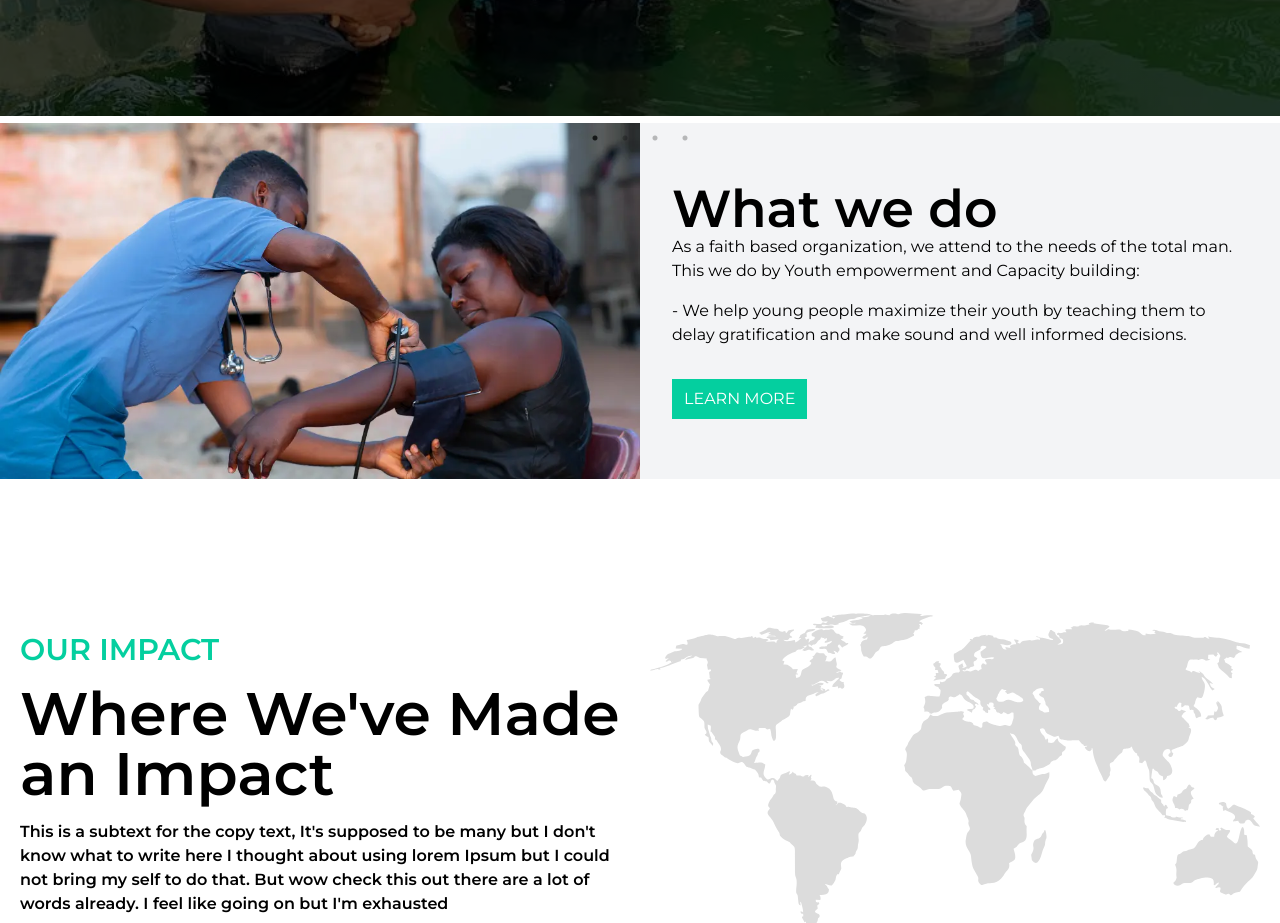
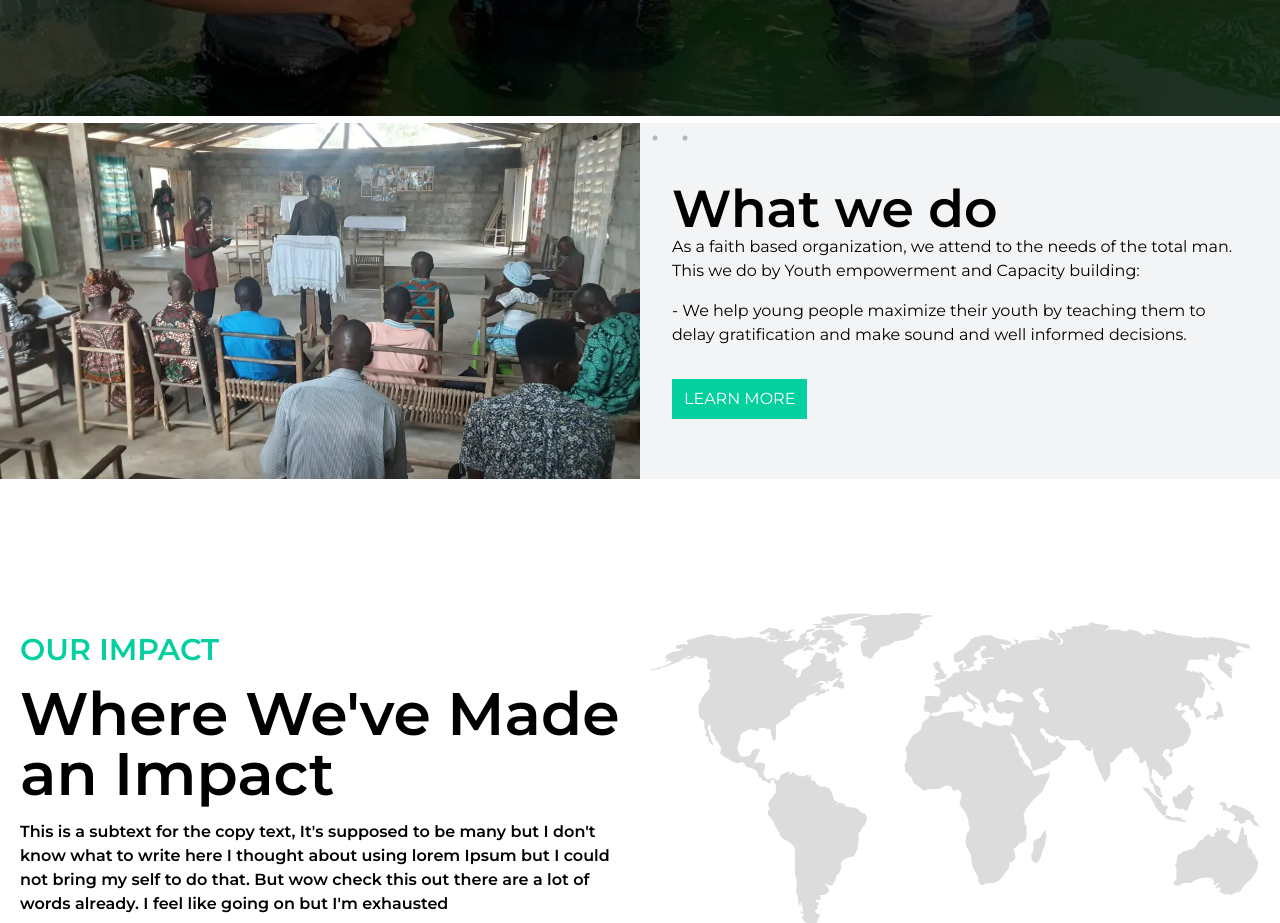
Before and after one commit to ebokes/mercy-house-initiative, a React (Create React App) app: page / in a window 1280 px wide. Shown: the part 780-1703 px from the top of the page. Built offline with nearby package versions, Linux system fonts and the light colour scheme.

Commit message:
style: update background images in hero section

```diff
--- a/tailwind.config.js
+++ b/tailwind.config.js
@@ -14,7 +14,7 @@ module.exports = {
         Montserrat: ["Montserrat", "sans-serif"],
       },
       backgroundImage: {
-        medic: " url('/src/assets/medication.webp')",
+        medic: " url('/src/assets/whatwedo.webp')",
         bg1: "linear-gradient(to left, rgba(0,0,0,0.4), rgba(0,0,0,0.4)), url('/src/assets/main-bg1.webp')",
         bg2: "linear-gradient(to left, rgba(0,0,0,0.4), rgba(0,0,0,0.4)), url('/src/assets/main-bg2.webp')",
         bg3: "linear-gradient(to left, rgba(0,0,0,0.4), rgba(0,0,0,0.4)), url('/src/assets/main-bg3.webp')",
```
Also changed, not shown: src/assets/whatwedo.webp (added).
